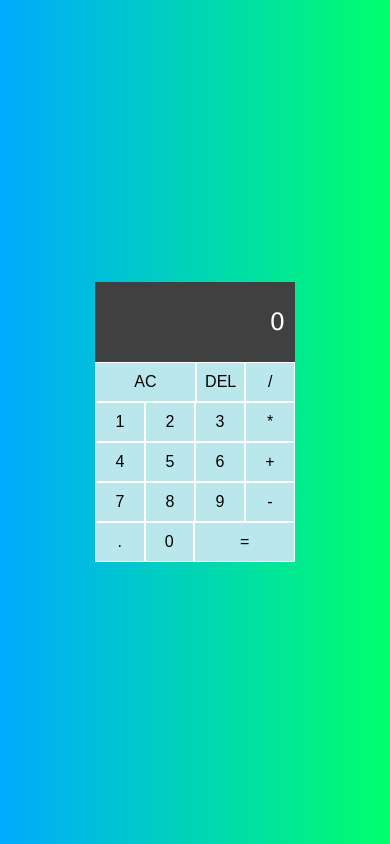
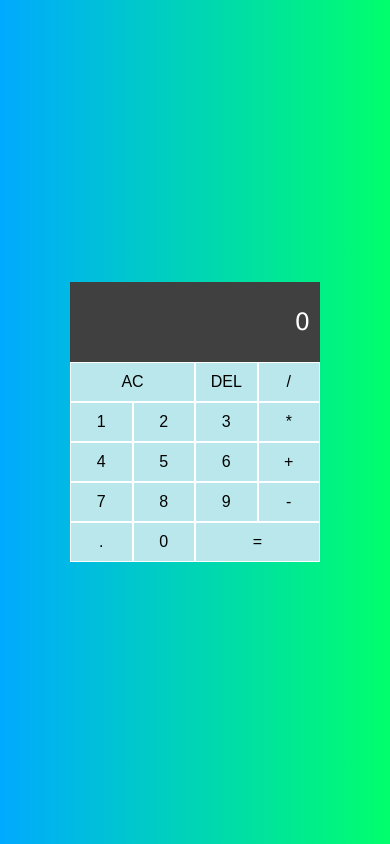
Before and after one commit to zeljkaiveza/calculator, a plain HTML site: page index.html in a window 390 px wide. Drawn offline with Linux system fonts and the light colour scheme.

Commit message:
mobile responsiveness

```diff
--- a/style.css
+++ b/style.css
@@ -40,9 +40,8 @@ main{
     font-size: 2rem;
     text-align: center;
     padding: 10px 0px;
-    margin: 1px 1px;
+    border: 0.1px solid white;
     background-color: rgba(162, 223, 228, 0.75);
-    border: none;
     outline: none;
     cursor: pointer;
 }
@@ -66,11 +65,11 @@ button:hover{
     width: 25%;
 }
 .span-two{
-    width: 202px;
+    width: 50%;
 }
 @media screen and (max-width: 500px){
     main{
-        width: 200px;
+        width: 250px;
     }
     .row button{
         font-size: 1rem;
@@ -85,6 +84,12 @@ button:hover{
         font-size: 1.5rem;
     }
     .span-two{
-        width: 104px;
+        width: 50%;
     }
+    .row button{
+        margin: 0;
+        border: 0.1px solid white;
+        color: black;
+    }
+
 }
```
